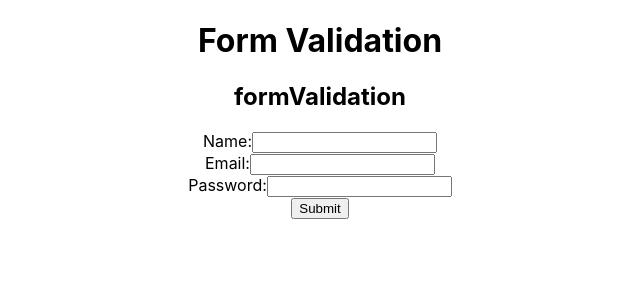
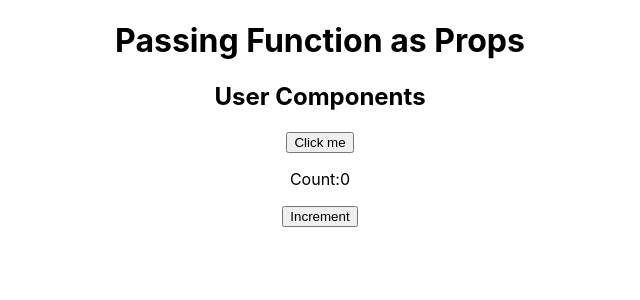
Before and after one commit to jigneshgit935/Learn_react_basic_to_advance, a React (Create React App) app: page / in a window 1280 px wide. Shown: the top 300 px of the page, without its empty margins (320-960 px from the left). Built offline with nearby package versions, Linux system fonts and the light colour scheme.

Commit message:
pass function as props

```diff
--- a/src/App.css
+++ b/src/App.css
@@ -36,8 +36,3 @@
     transform: rotate(360deg);
   }
 }
-.error {
-  color: red;
-  display: inline-block;
-  padding: 0 10px;
-}
--- a/src/App.js
+++ b/src/App.js
@@ -1,13 +1,28 @@
 import React, { useState } from 'react';
 import './App.css';
-import FormValidation from './FormVali';
+import User from './User';
 
 const App = () => {
+  // example 1
+  const buttonClick = () => {
+    console.log('Button Clicked');
+  };
+
+  // example2
+  const [count, setCount] = useState(0);
+
+  const incrementCount = () => {
+    setCount(count + 1);
+  };
+
   return (
     <div className="App">
-      <h1>Form Validation</h1>
-
-      <FormValidation />
+      <h1>Passing Function as Props</h1>
+      <User
+        buttonClick={buttonClick}
+        count={count}
+        incrementCount={incrementCount}
+      />
     </div>
   );
 };
--- a/src/FormVali.jsx
+++ /dev/null
@@ -1,96 +0,0 @@
-import React, { useState } from 'react';
-
-const FormValidation = () => {
-  const [name, setName] = useState('');
-  const [email, setEmail] = useState('');
-  const [password, setPassword] = useState('');
-  const [error, setErrors] = useState({});
-  const [submitted, setSubmitted] = useState(null);
-
-  const validateForm = () => {
-    let isValid = true;
-    const newErrors = {};
-
-    if (!name.trim()) {
-      newErrors.name = 'Name is required';
-      isValid = false;
-    }
-    if (!email.trim()) {
-      newErrors.email = 'Email is required';
-      isValid = false;
-    } else if (!/\S+@\S+\.\S+/.test(email)) {
-      newErrors.email = 'Email is invalid';
-      isValid = false;
-    }
-
-    if (!password.trim()) {
-      newErrors.password = 'Password is required';
-      isValid = false;
-    } else if (password.length < 6) {
-      newErrors.password = 'Password should be atleast 6 characters long';
-      isValid = false;
-    }
-    setErrors(newErrors);
-    return isValid;
-  };
-
-  const handleSubmit = (event) => {
-    event.preventDefault();
-    if (validateForm()) {
-      const submitted = {
-        name,
-        email,
-        password,
-      };
-      setSubmitted(submitted);
-      console.log('Form Submitted', submitted);
-    }
-  };
-
-  return (
-    <div>
-      <h2>formValidation</h2>
-
-      <form onSubmit={handleSubmit}>
-        <div>
-          <label>Name:</label>
-          <input
-            type="text"
-            value={name}
-            onChange={(e) => setName(e.target.value)}
-          />
-          {error.name && <span className="error">{error.name}</span>}
-        </div>
-        <div>
-          <label>Email:</label>
-          <input
-            type="email"
-            value={email}
-            onChange={(e) => setEmail(e.target.value)}
-          />
-          {error.name && <span className="error">{error.email}</span>}
-        </div>
-        <div>
-          <label>Password:</label>
-          <input
-            type="password"
-            value={password}
-            onChange={(e) => setPassword(e.target.value)}
-          />
-          {error.password && <span className="error">{error.password}</span>}
-        </div>
-        <button type="submit">Submit</button>
-      </form>
-      {submitted && (
-        <div>
-          <h2>Submitted Data:</h2>
-          <p>Name:{submitted.name}</p>
-          <p>Email:{submitted.email}</p>
-          <p>Password:{submitted.password}</p>
-        </div>
-      )}
-    </div>
-  );
-};
-
-export default FormValidation;
--- /dev/null
+++ b/src/User.jsx
@@ -0,0 +1,19 @@
+import React from 'react';
+
+const User = (props) => {
+  console.log(props);
+  return (
+    <>
+      <h2>User Components</h2>
+
+      {/* example 1 */}
+      <button onClick={props.buttonClick}>Click me</button>
+
+      {/* example2 */}
+      <p>Count:{props.count}</p>
+      <button onClick={props.incrementCount}>Increment</button>
+    </>
+  );
+};
+
+export default User;
```
